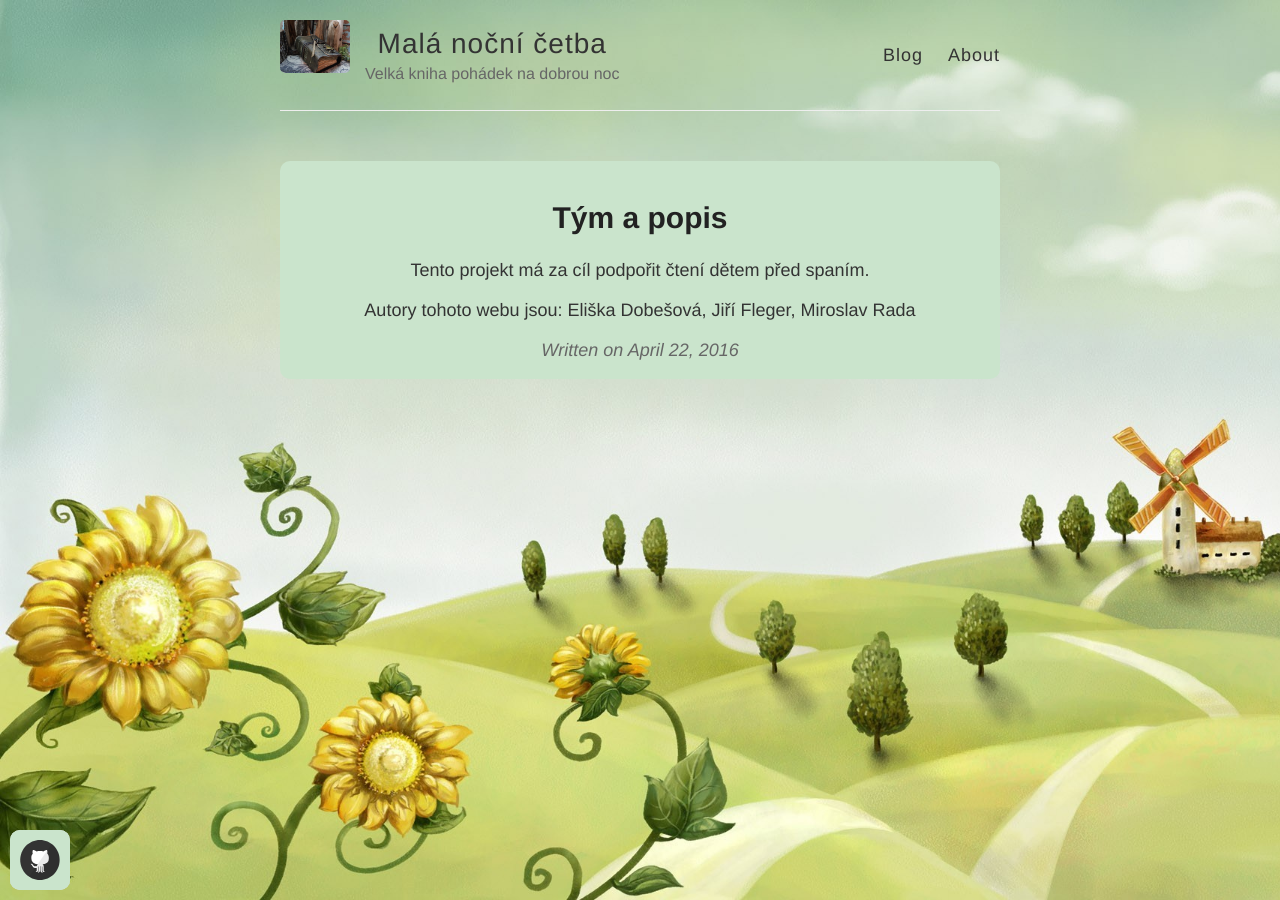
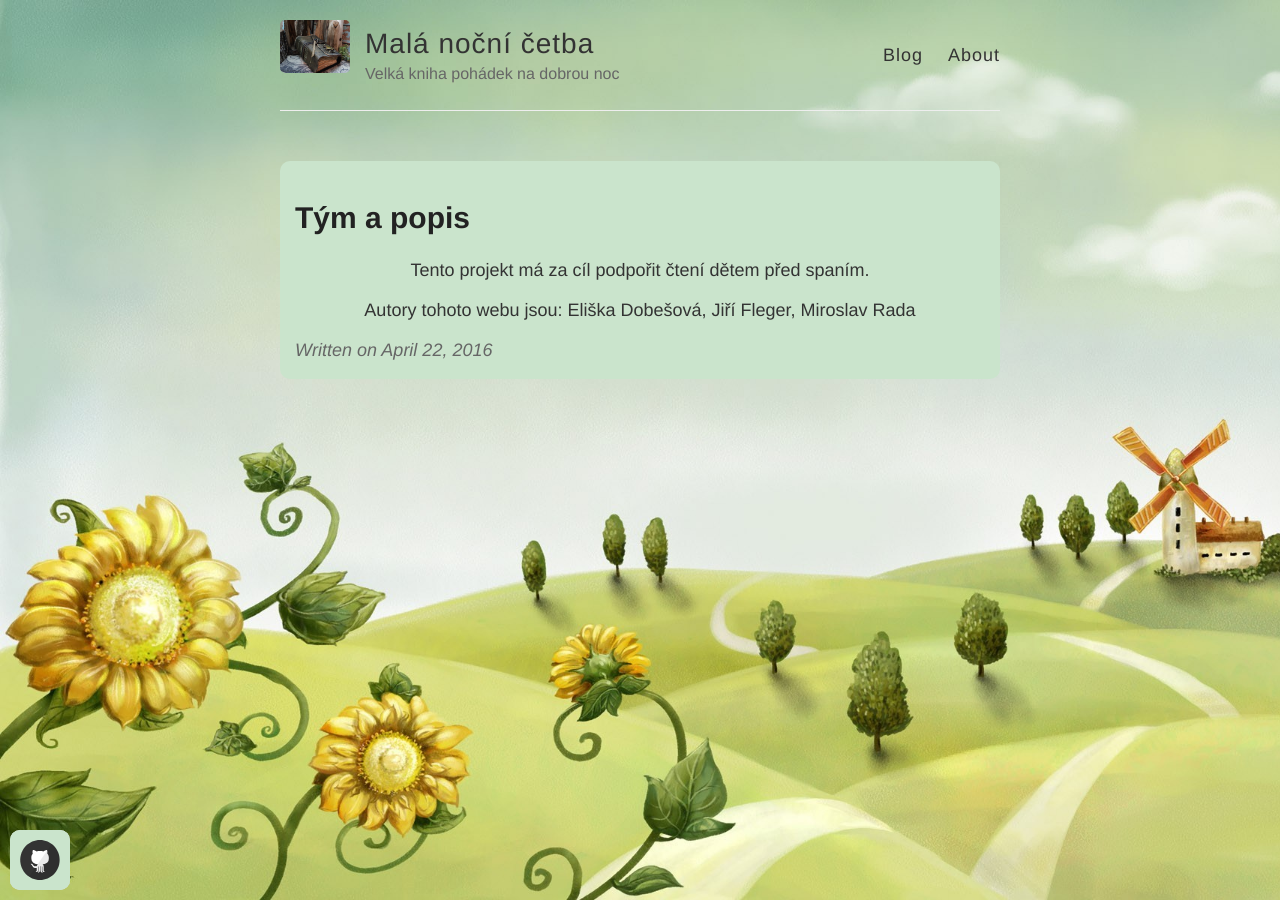
Before and after one commit to 450000/450000.github.io, a Jekyll site: the page built from _posts/2016-04-22-tým.html, in a window 1280 px wide. Built offline with Jekyll 4.4.1, drawn with Linux system fonts in a browser that asks for light colours.

Commit message:
Update 2016-04-22-tým.html

```diff
--- a/_posts/2016-04-22-tým.html
+++ b/_posts/2016-04-22-tým.html
@@ -8,10 +8,6 @@ title: Tým a popis
 <head>
   <title>Tým a popis projektu</title>
 </head>
-    <style>
-        body{text-align: center}
-
-    </style>
 <body>
 <p> Tento projekt má za cíl podpořit čtení dětem před spaním.</p>
 <p>Autory tohoto webu jsou: Eliška Dobešová, Jiří Fleger, Miroslav Rada</p>
```
